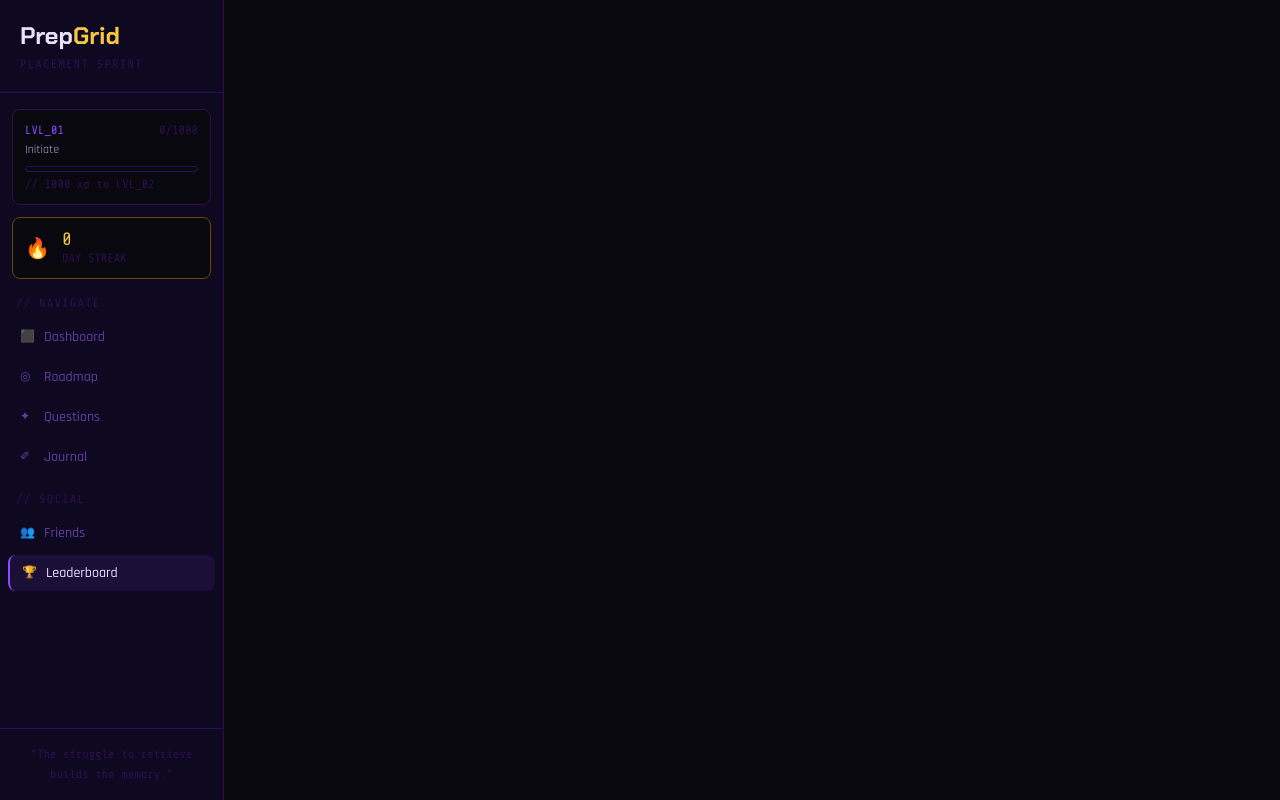
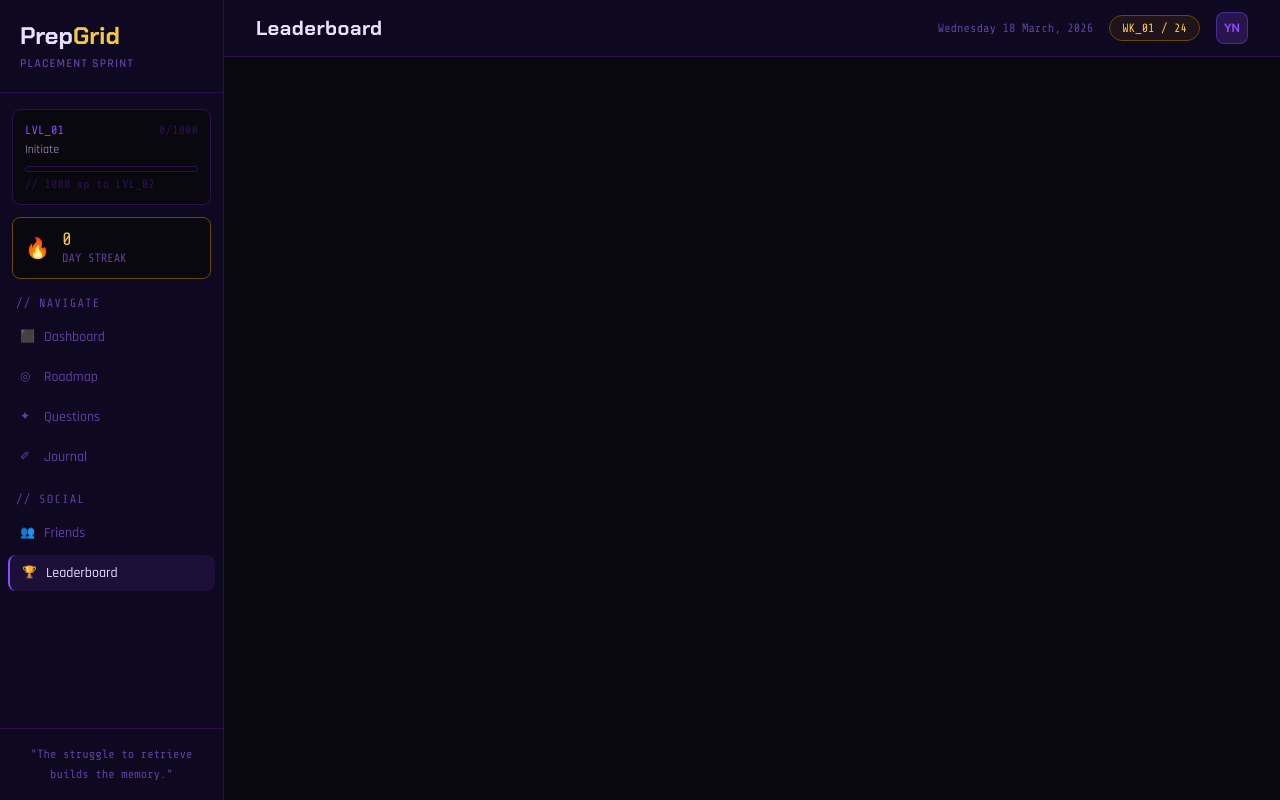
Before and after one commit to xpratiksha/prepgrid, a React (Vite) app: page /leaderboard in a window 1280 px wide. Built offline with nearby package versions, Linux system fonts and the light colour scheme.

Commit message:
feat: add Topbar component, fix text visibility in sidebar

```diff
--- a/src/App.jsx
+++ b/src/App.jsx
@@ -1,5 +1,6 @@
 import { Routes, Route } from 'react-router-dom'
 import Sidebar from './components/Sidebar'
+import Topbar from './components/Topbar'
 import Dashboard from './pages/Dashboard'
 import Roadmap from './pages/Roadmap'
 import Questions from './pages/Questions'
@@ -9,7 +10,9 @@ function App() {
   return (
     <div className="min-h-screen bg-pg-bg">
       <Sidebar />
-      <main className="ml-56 min-h-screen">
+      <div className="ml-56 flex flex-col min-h-screen">
+        <Topbar />
+        <main className="flex-1">
           <Routes>
             <Route path="/" element={<Dashboard />} />
             <Route path="/roadmap" element={<Roadmap />} />
@@ -18,6 +21,7 @@ function App() {
           </Routes>
         </main>
       </div>
+    </div>
   )
 }
 
--- a/src/components/Sidebar.jsx
+++ b/src/components/Sidebar.jsx
@@ -21,8 +21,8 @@ function Sidebar() {
         <div className="font-chakra font-bold text-2xl text-pg-text">
           Prep<span className="text-pg-gold">Grid</span>
         </div>
-        <div className="font-mono text-xs text-pg-muted mt-1 tracking-widest">
-          PLACEMENT SPRINT
+        <div className="font-rajdhani font-semibold text-xs text-pg-text3 mt-1 tracking-widest uppercase">
+          Placement Sprint
         </div>
       </div>
 
@@ -48,13 +48,13 @@ function Sidebar() {
         <span className="text-xl">🔥</span>
         <div>
           <div className="font-mono text-lg text-pg-gold leading-none">0</div>
-          <div className="font-mono text-xs text-pg-muted mt-0.5">DAY STREAK</div>
+          <div className="font-mono text-xs text-pg-text3 mt-0.5">DAY STREAK</div>
         </div>
       </div>
 
       {/* Nav */}
       <nav className="flex-1 px-2 mt-4">
-        <div className="font-mono text-xs text-pg-muted px-2 mb-2 tracking-widest">
+        <div className="font-mono text-xs text-pg-text3 px-2 mb-2 tracking-widest">
           // NAVIGATE
         </div>
         {navItems.map(item => (
@@ -75,7 +75,7 @@ function Sidebar() {
           </NavLink>
         ))}
 
-        <div className="font-mono text-xs text-pg-muted px-2 mb-2 mt-4 tracking-widest">
+        <div className="font-mono text-xs text-pg-text3 px-2 mb-2 mt-4 tracking-widest">
           // SOCIAL
         </div>
         {bottomItems.map(item => (
@@ -98,7 +98,7 @@ function Sidebar() {
 
       {/* Bottom */}
       <div className="px-4 py-4 border-t border-pg-border">
-        <div className="font-mono text-xs text-pg-muted text-center leading-relaxed">
+        <div className="font-mono text-xs text-pg-text3 text-center leading-relaxed">
           "The struggle to retrieve<br/>builds the memory."
         </div>
       </div>
--- /dev/null
+++ b/src/components/Topbar.jsx
@@ -0,0 +1,55 @@
+import { useLocation } from 'react-router-dom'
+
+const pageTitles = {
+  '/':            'Dashboard',
+  '/roadmap':     'Roadmap',
+  '/questions':   'Questions',
+  '/journal':     'Journal',
+  '/friends':     'Friends',
+  '/leaderboard': 'Leaderboard',
+}
+
+function Topbar() {
+  const location = useLocation()
+  const title = pageTitles[location.pathname] || 'PrepGrid'
+
+  const now = new Date()
+  const date = now.toLocaleDateString('en-IN', {
+    weekday: 'long',
+    day: 'numeric',
+    month: 'long',
+    year: 'numeric'
+  })
+
+  return (
+    <header className="sticky top-0 z-40 bg-pg-surface border-b border-pg-border px-8 py-3 flex items-center justify-between">
+
+      {/* Page title */}
+      <h1 className="font-chakra font-bold text-xl text-pg-text tracking-wide">
+        {title}
+      </h1>
+
+      {/* Right side */}
+      <div className="flex items-center gap-4">
+
+        {/* Date */}
+        <div className="font-mono text-xs text-pg-text3 hidden md:block">
+          {date}
+        </div>
+
+        {/* Season chip */}
+        <div className="font-mono text-xs text-pg-gold bg-pg-gold3/20 border border-pg-gold3 px-3 py-1 rounded-full">
+          WK_01 / 24
+        </div>
+
+        {/* Avatar */}
+        <div className="w-8 h-8 rounded-lg bg-pg-violet/20 border border-pg-violet/40 flex items-center justify-center font-chakra font-bold text-xs text-pg-violet">
+          YN
+        </div>
+
+      </div>
+    </header>
+  )
+}
+
+export default Topbar
```
Lines whose indentation alone changed are shown as unchanged.
